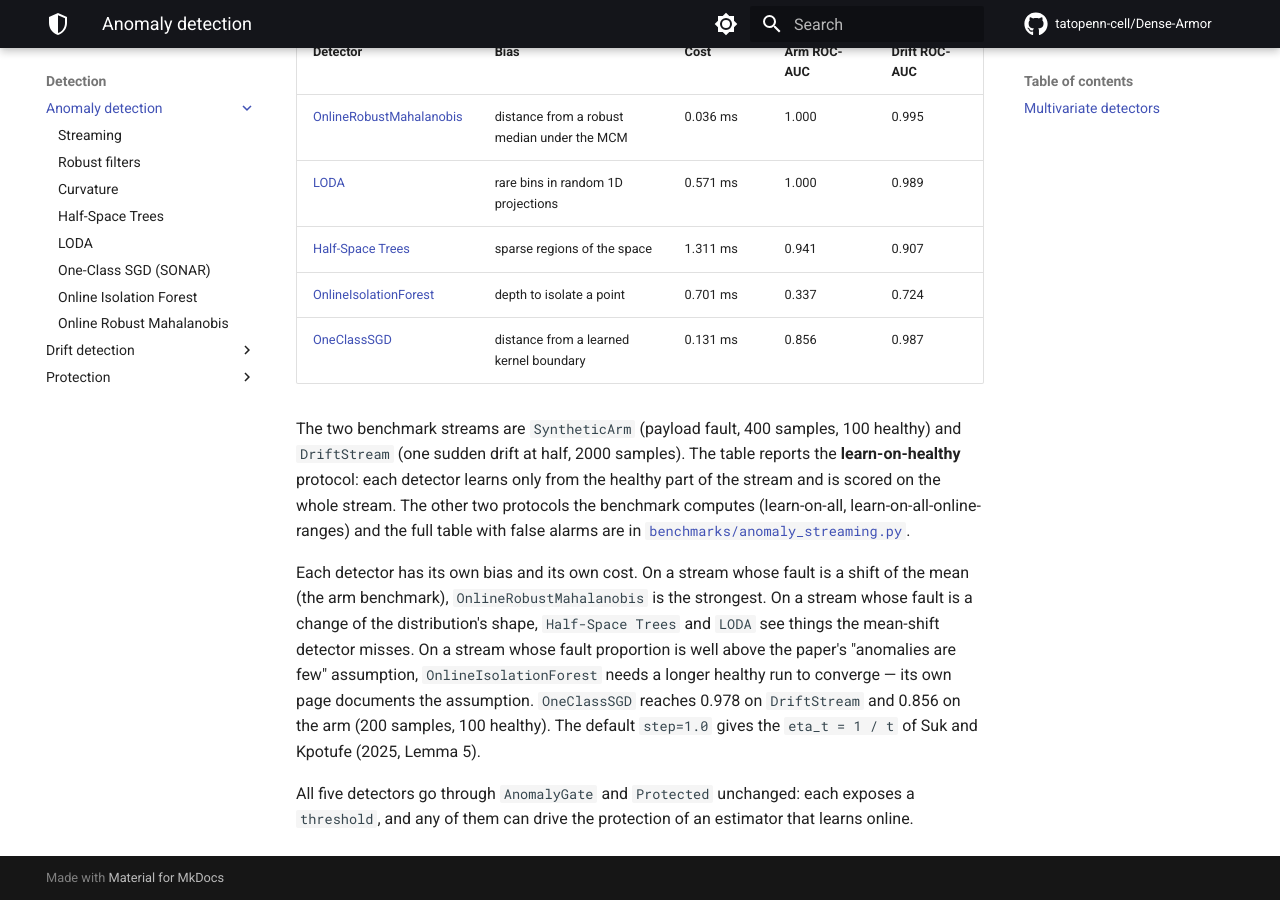
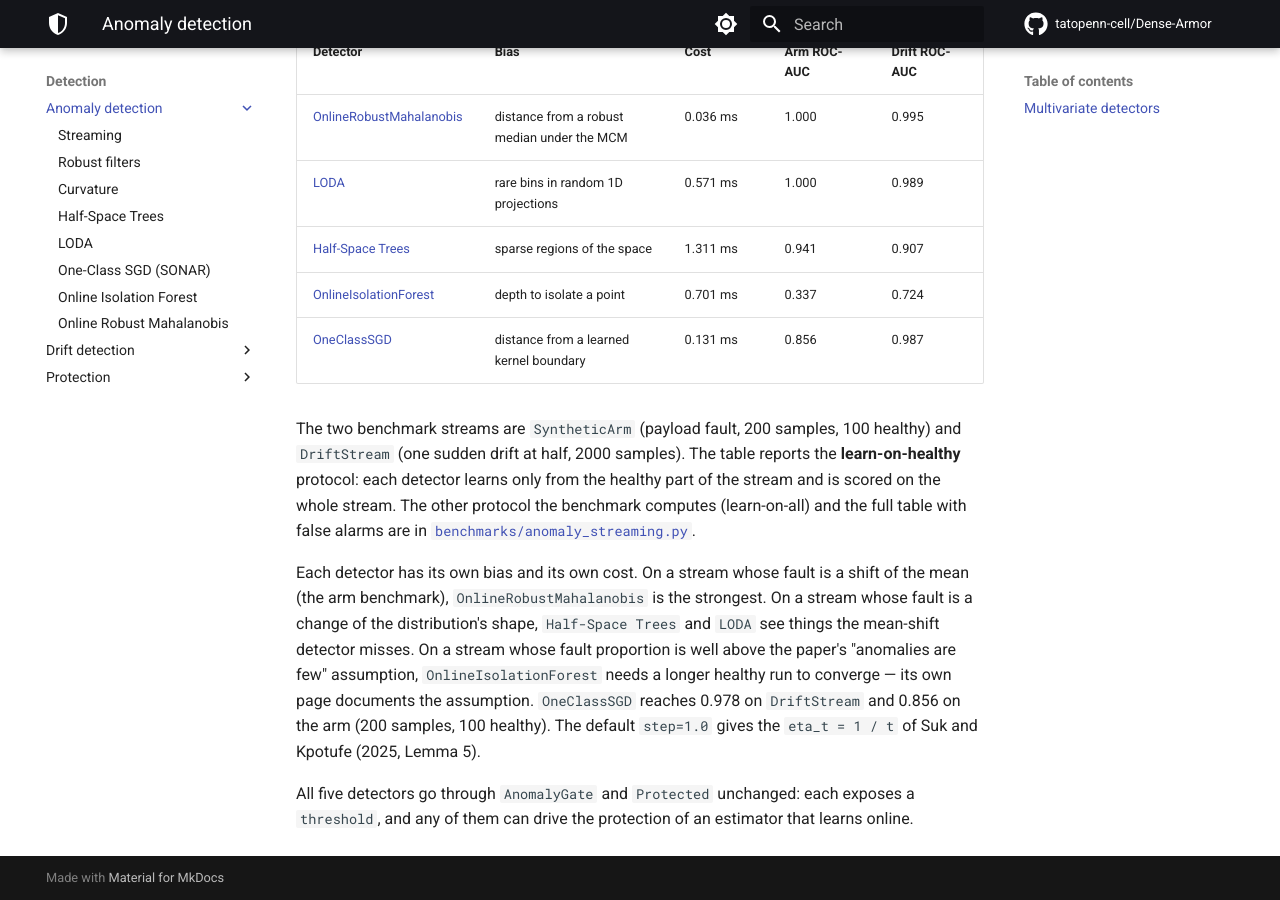
Before and after one commit to tatopenn-cell/Dense-Armor, an MkDocs documentation site: the page built from docs/anomaly/index.md, in a window 1280 px wide and 900 px high, scrolled down 594 px. Built offline with MkDocs 1.6.1 and Material for MkDocs 9.7.7, drawn with Linux system fonts in a browser that asks for light colours; comment, search, counter and statistics services are not loaded.

Commit message:
task10: exclude oiforest from the protection test with the measured numbers, state the scoring order in the Mahalanobis cause, fix stale sample and protocol counts in the anomaly docs page

```diff
--- a/docs/anomaly/index.md
+++ b/docs/anomaly/index.md
@@ -23,11 +23,11 @@
 | [OnlineIsolationForest](oiforest.md) | depth to isolate a point | 0.701 ms | 0.337 | 0.724 |
 | [OneClassSGD](ocsvm.md) | distance from a learned kernel boundary | 0.131 ms | 0.856 | 0.987 |
 
-The two benchmark streams are `SyntheticArm` (payload fault, 400 samples, 100 healthy) and
+The two benchmark streams are `SyntheticArm` (payload fault, 200 samples, 100 healthy) and
 `DriftStream` (one sudden drift at half, 2000 samples). The table reports the
 **learn-on-healthy** protocol: each detector learns only from the healthy part of the
-stream and is scored on the whole stream. The other two protocols the benchmark computes
-(learn-on-all, learn-on-all-online-ranges) and the full table with false alarms are in
+stream and is scored on the whole stream. The other protocol the benchmark computes
+(learn-on-all) and the full table with false alarms are in
 [`benchmarks/anomaly_streaming.py`](https://github.com/tatopenn-cell/Dense-Armor/blob/master/benchmarks/anomaly_streaming.py).
 
 Each detector has its own bias and its own cost. On a stream whose fault is a shift of the
```
Also changed, not shown: 2 other files.
